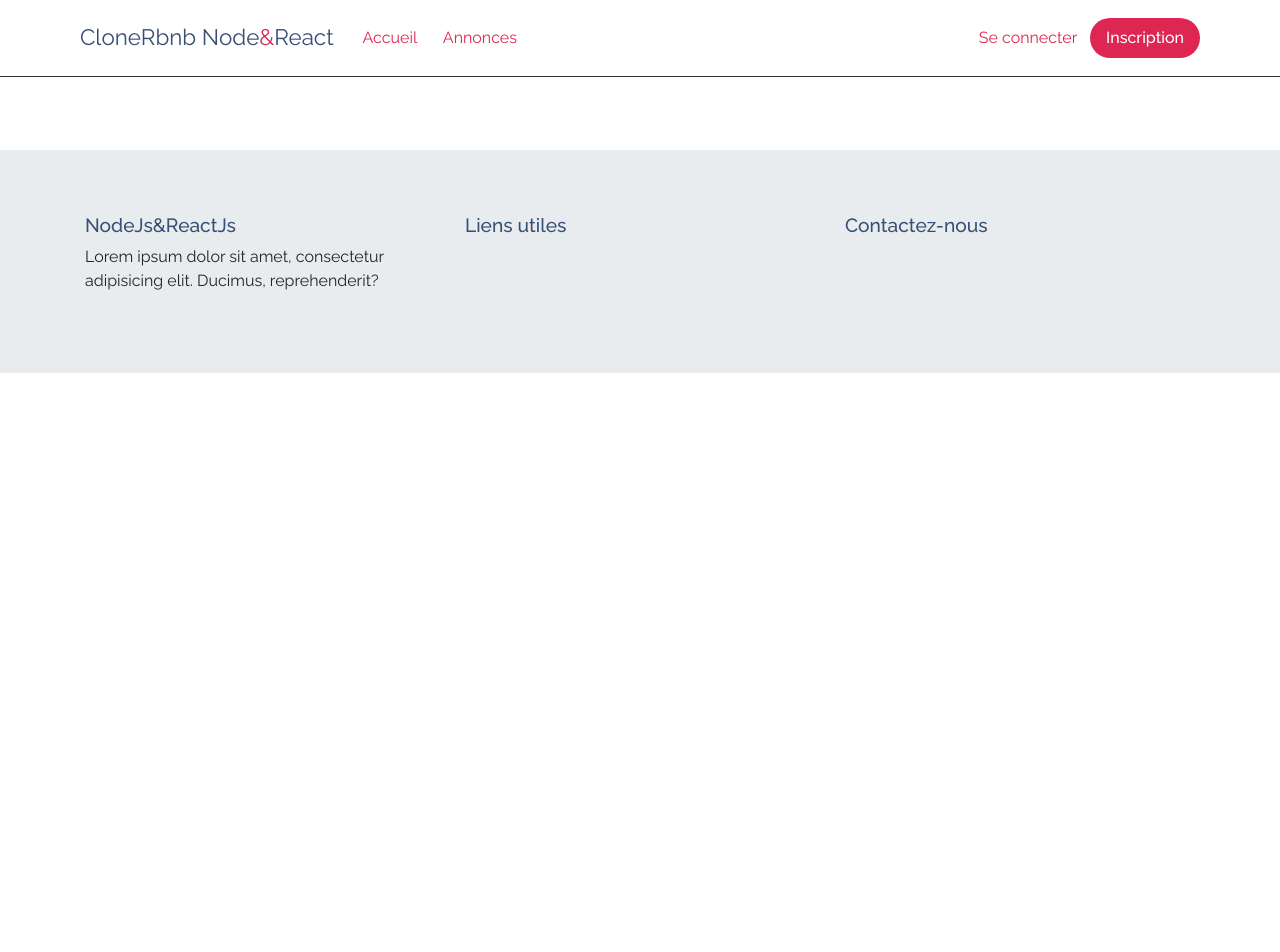
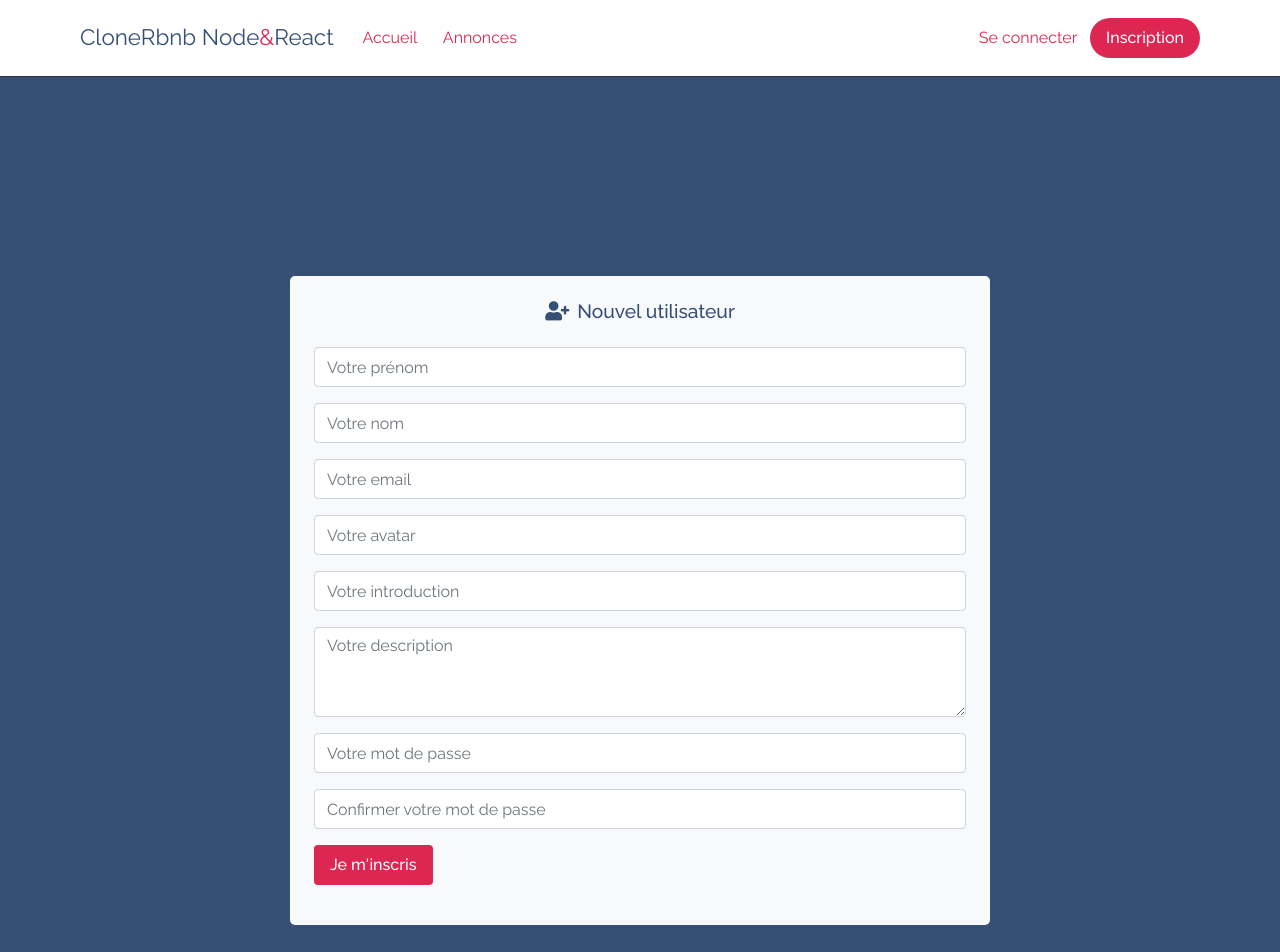
Before and after one commit to nassna85/Clone_RbnB_NodeJS_ReactJS, a React (Create React App) app in the folder client/: page /inscription in a window 1280 px wide. Shown: the top 952 px of the page. Before the commit the page ends 800 px from the top, so only its background shows below. Built offline with nearby package versions, Linux system fonts and the light colour scheme.

Commit message:
Display page registration + request back front for registration + validation

```diff
--- a/client/src/App.js
+++ b/client/src/App.js
@@ -6,6 +6,8 @@ import Footer from "./components/footer/Footer";
 import Ads from "./pages/Ads";
 import ShowAd from "./pages/ShowAd";
 import NotFound from "./pages/NotFound";
+import Registration from "./pages/Registration";
+import Login from "./pages/Login";
 
 const App = () => {
   return (
@@ -13,9 +15,11 @@ const App = () => {
          <Navigation />
          <main>
              <Switch>
-                <Route exact path="/" component={ HomePage } />
+                 <Route exact path="/" component={ HomePage } />
                  <Route path="/annonces/:slug/:id" component={ ShowAd } />
-                <Route path="/annonces" component={ Ads } />
+                 <Route path="/inscription" component={ Registration } />
+                 <Route path="/connexion" component={ Login } />
+                 <Route path="/annonces" component={ Ads } />
                  <Route path="/404" component={ NotFound } />
             </Switch>
          </main>
--- a/client/src/assets/_footer.scss
+++ b/client/src/assets/_footer.scss
@@ -1,4 +1,4 @@
 footer{
   margin-bottom: 0 !important;
-  margin-top: 150px;
+  //margin-top: 150px;
 }
--- a/client/src/assets/main.scss
+++ b/client/src/assets/main.scss
@@ -121,3 +121,16 @@ section#show-ad-comments {
     color: $primaryColor;
   }
 }
+
+//Page Registration
+section#form-registration {
+  margin-top: 76px;
+  //height: 100vh;
+  background-color: $primaryColor;
+  padding-top: 200px;
+  padding-bottom: 150px;
+  .bg-light {
+      max-width: 700px;
+      border-radius: 5px;
+  }
+}
--- a/client/src/components/forms/Field.js
+++ b/client/src/components/forms/Field.js
@@ -1,6 +1,6 @@
 import React from "react";
 
-const Field = ({ name, value, onChange, placeholder, type = "text", error = "" }) => (
+const Field = ({ name, value, onChange, placeholder, type = "text", error }) => (
     <div className="form-group">
         <input
             type={ type }
--- a/client/src/components/navigation/Navigation.js
+++ b/client/src/components/navigation/Navigation.js
@@ -40,7 +40,7 @@ const Navigation = props => {
             </Link>
           </li>
           <li className="nav-item">
-            <Link className="btn btn-danger btn-circle" to="#">
+            <Link className="btn btn-danger btn-circle" to="/inscription">
               Inscription
             </Link>
           </li>
--- a/client/src/config.js
+++ b/client/src/config.js
@@ -7,3 +7,5 @@ export const USER_URL = API_URL + "users";
 export const COMMENT_URL = API_URL + "comments";
 
 export const BOOKING_URL = API_URL + "bookings";
+
+export const AUTH_URL = API_URL + "auth";
--- /dev/null
+++ b/client/src/pages/Login.js
@@ -0,0 +1,13 @@
+import React from 'react';
+
+const Login = (props) => {
+    return (
+        <section id="form-login">
+            <div className="container" style={{ marginTop: "150px" }}>
+                <h1>Page Login</h1>
+            </div>
+        </section>
+    );
+};
+
+export default Login;
--- /dev/null
+++ b/client/src/pages/Registration.js
@@ -0,0 +1,143 @@
+import React, { useState } from 'react';
+import Field from "../components/forms/Field";
+import TextArea from "../components/forms/TextArea";
+import authAPI from "../services/authAPI";
+
+const Registration = ({ history }) => {
+    const [user, setUser] = useState({
+        firstName: "",
+        lastName: "",
+        email: "",
+        introduction: "",
+        description: "",
+        avatar: "",
+        password: "",
+        passwordConfirm: ""
+    });
+    const [errors, setErrors] = useState({
+        firstName: "",
+        lastName: "",
+        email: "",
+        introduction: "",
+        description: "",
+        avatar: "",
+        password: "",
+        passwordConfirm: ""
+    });
+    const [loading, setLoading] = useState(false);
+
+    const handleChange = event => {
+        const value = event.currentTarget.value;
+        const name = event.currentTarget.name;
+        setUser({ ...user, [name]: value });
+    };
+
+    const handleSubmit = async event => {
+        event.preventDefault();
+        setLoading(true);
+        try{
+            await authAPI.registration(user);
+            setLoading(false);
+            setErrors({});
+            //Notification user
+            history.replace("/connexion");
+        }catch(error){
+            setLoading(false);
+            const { errors } = error.response.data;
+            if(errors){
+                const apiErrors = {};
+                errors.forEach(error => {
+                    apiErrors[error.param] = error.msg;
+                });
+                setErrors(apiErrors);
+            }
+            console.log(error.response);
+        }
+    };
+
+    return (
+        <section id="form-registration">
+            <div className="container">
+                <form
+                    className="bg-light mx-auto p-4"
+                    onSubmit={ handleSubmit }
+                >
+                    <h3 className="text-center mb-4">
+                        <i className="fas fa-user-plus mr-2"></i>
+                        Nouvel utilisateur
+                    </h3>
+                    <Field
+                        name="firstName"
+                        placeholder="Votre prénom"
+                        onChange={ handleChange }
+                        value={ user.firstName }
+                        error={ errors.firstName }
+                    />
+                    <Field
+                        name="lastName"
+                        placeholder="Votre nom"
+                        onChange={ handleChange }
+                        value={ user.lastName }
+                        error={ errors.lastName }
+                    />
+                    <Field
+                        name="email"
+                        placeholder="Votre email"
+                        onChange={ handleChange }
+                        value={ user.email }
+                        error={ errors.email }
+                    />
+                    <Field
+                        name="avatar"
+                        placeholder="Votre avatar"
+                        onChange={ handleChange }
+                        value={ user.avatar }
+                        error={ errors.avatar }
+                    />
+                    <Field
+                        name="introduction"
+                        placeholder="Votre introduction"
+                        onChange={ handleChange }
+                        value={ user.introduction }
+                        error={ errors.introduction }
+                    />
+                    <TextArea
+                        name="description"
+                        placeholder="Votre description"
+                        onChange={ handleChange }
+                        value={ user.description }
+                        error={ errors.description }
+                    />
+                    <Field
+                        name="password"
+                        placeholder="Votre mot de passe"
+                        type="password"
+                        onChange={ handleChange }
+                        value={ user.password }
+                        error={ errors.password }
+                    />
+                    <Field
+                        name="passwordConfirm"
+                        placeholder="Confirmer votre mot de passe"
+                        type="password"
+                        onChange={ handleChange }
+                        value={ user.passwordConfirm }
+                        error={ errors.passwordConfirm }
+                    />
+                    <div className="form-group">
+                        <button
+                            className={"btn btn-danger" + (loading ? " py-2 px-5" : "")}
+                        >
+                            {
+                                loading ? <i className='fas fa-spinner fa-pulse'></i> : "Je m'inscris"
+                            }
+
+                        </button>
+                    </div>
+                </form>
+            </div>
+        </section>
+    );
+};
+
+export default Registration;
--- /dev/null
+++ b/client/src/services/authAPI.js
@@ -0,0 +1,11 @@
+import axios from "axios";
+import { AUTH_URL } from "../config";
+
+function registration(user){
+    return axios.post(AUTH_URL + "/registration", user)
+        .then(response => response.data);
+}
+
+export default {
+    registration
+}
```
